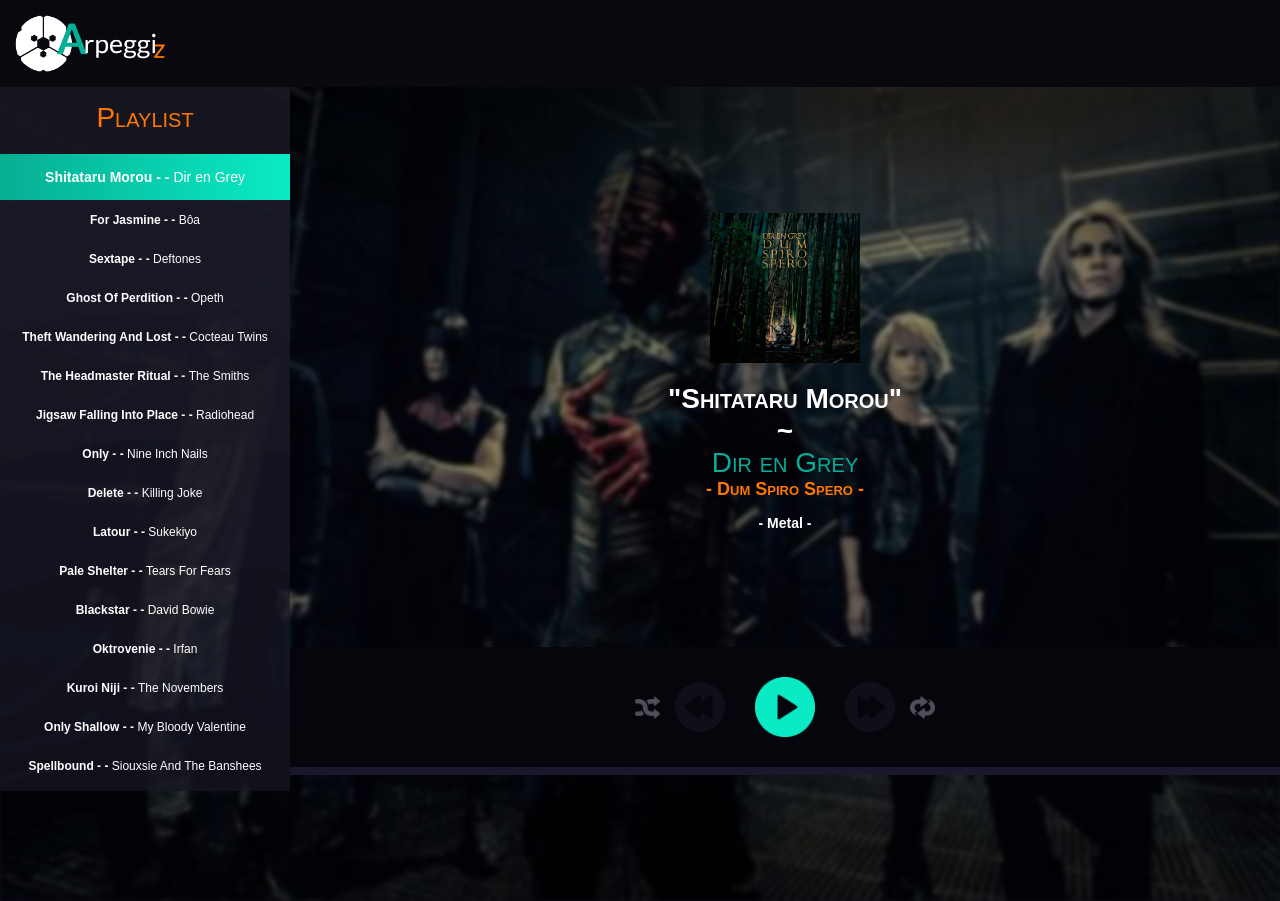
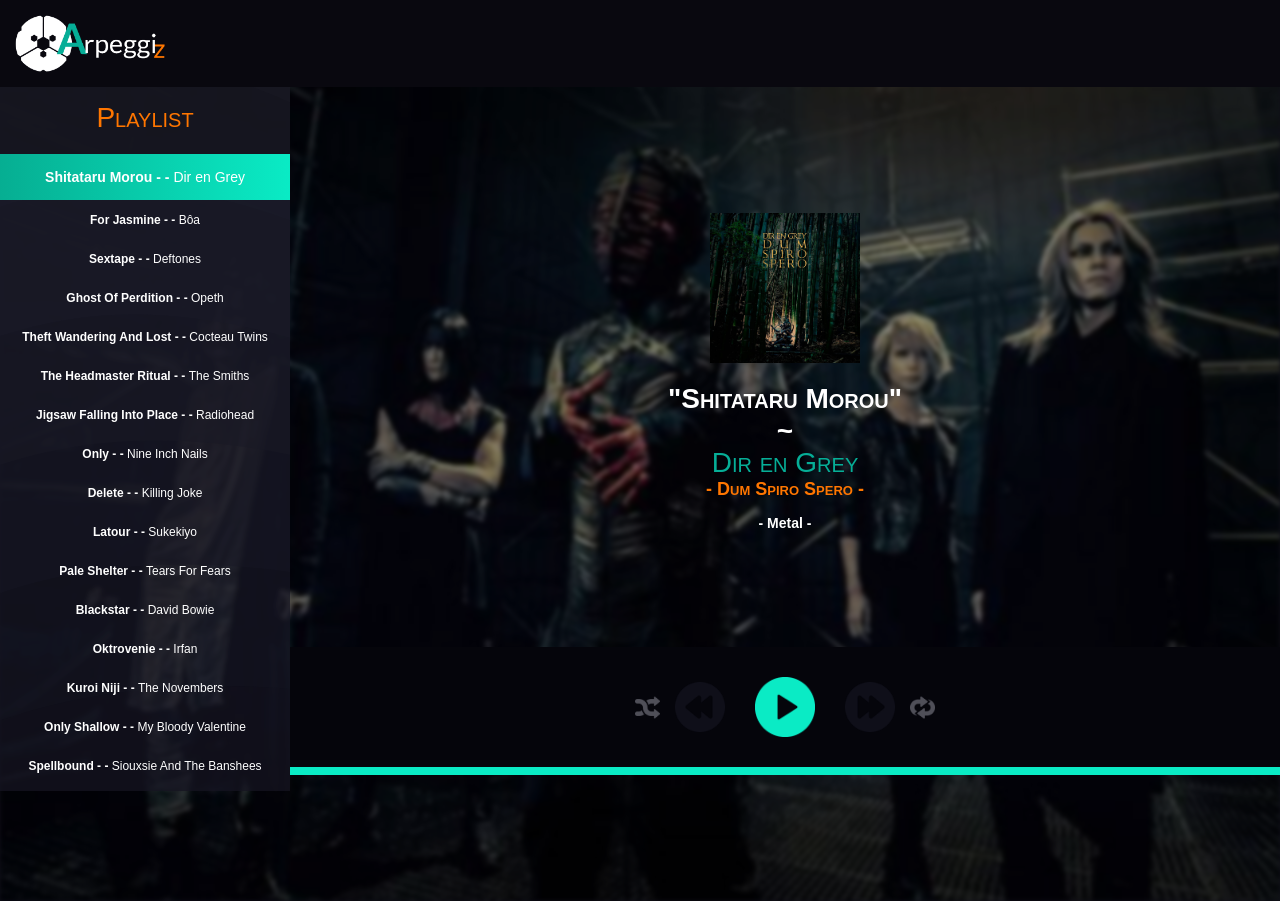
Before and after one commit to cassandra645/arpeggiz, a Vue app: page / in a window 1280 px wide. Built offline with nearby package versions, Linux system fonts and the light colour scheme.

Commit message:
new progressBar function

```diff
--- a/src/App.vue
+++ b/src/App.vue
@@ -28,7 +28,7 @@
           <img  @click="repeat" class="option repeat" src="./assets/logos/repeat.png" alt="">
         </section>
         <div class="subBar">
-          <div v-bind:style="{backgroundColor: progressBarColor, width: progressBarWidth, height: progressBarHeight }" class="progressBar"></div>
+          <div v-bind:style="{backgroundColor: progressBarColor, width: progressBarWidth, height: progressBarHeight }" class="progressBar">{{ progressBar() }}</div>
         </div>
       </div>
       <section class="playlist scrollbar">
@@ -249,7 +249,9 @@
       this.play(this.current);
       }.bind(this));
       this.isPlaying = true;
+    },
 
+    progressBar () {
       console.log(this.player.currentTime);
       console.log(this.player.duration);
 
@@ -376,6 +378,10 @@
   padding: 5% ;
   padding-bottom: 0% ;
   min-height: 70vh;
+  /* background-image: url('assets/img/killing-joke.jpg'); */
+  /* background-size: cover;
+  background-position: center;
+  background-repeat: no-repeat; */
 }
 
 .playerfull {
```
